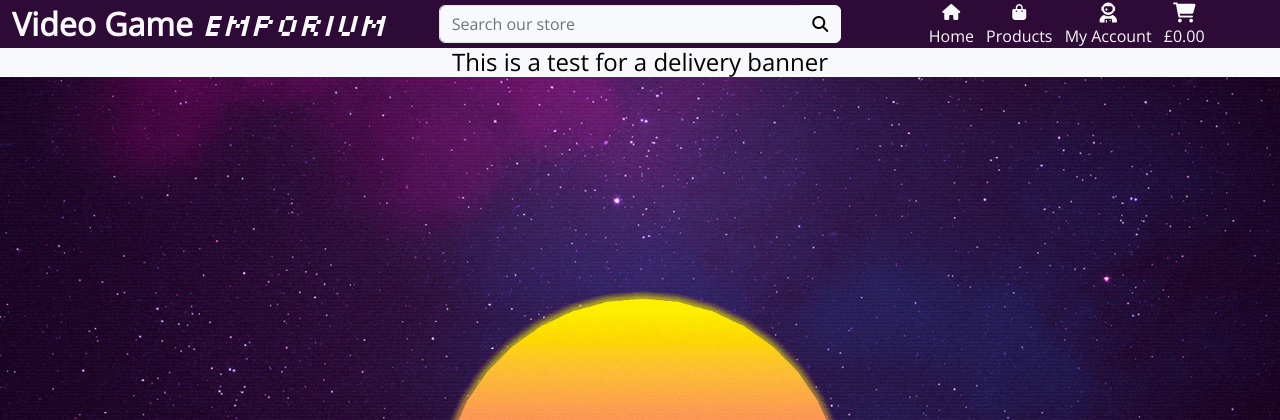
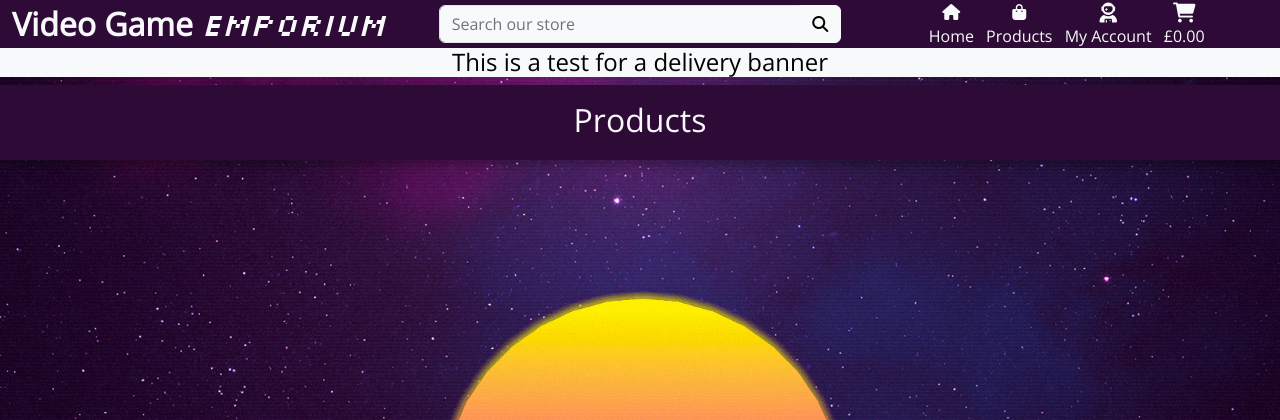
Before and after one commit to joshfreeman00/VideoGameEmporium-MS4, a Django app: page /products/ in a window 1280 px wide. Shown: the top 420 px of the page. Run offline with Django 3.2, Linux system fonts and the light colour scheme; data that the repository does not hold is empty.

Commit message:
Add a page title

```diff
--- a/stock/templates/stock/products.html
+++ b/stock/templates/stock/products.html
@@ -2,6 +2,14 @@
 {% load static %}
 
 {% block content %}
+<div class="container-fluid px-0 mb-3">
+    <div class="row nav-colour box-shadowing mx-0">
+        <div class="col text-center mt-3">
+            <h2 class="text-light">Products</h2>
+            <hr class="w-50 mb-1">
+        </div>
+    </div>
+</div>
 <div class="container">
     <div class="row">
         {% for product in products %}
```
